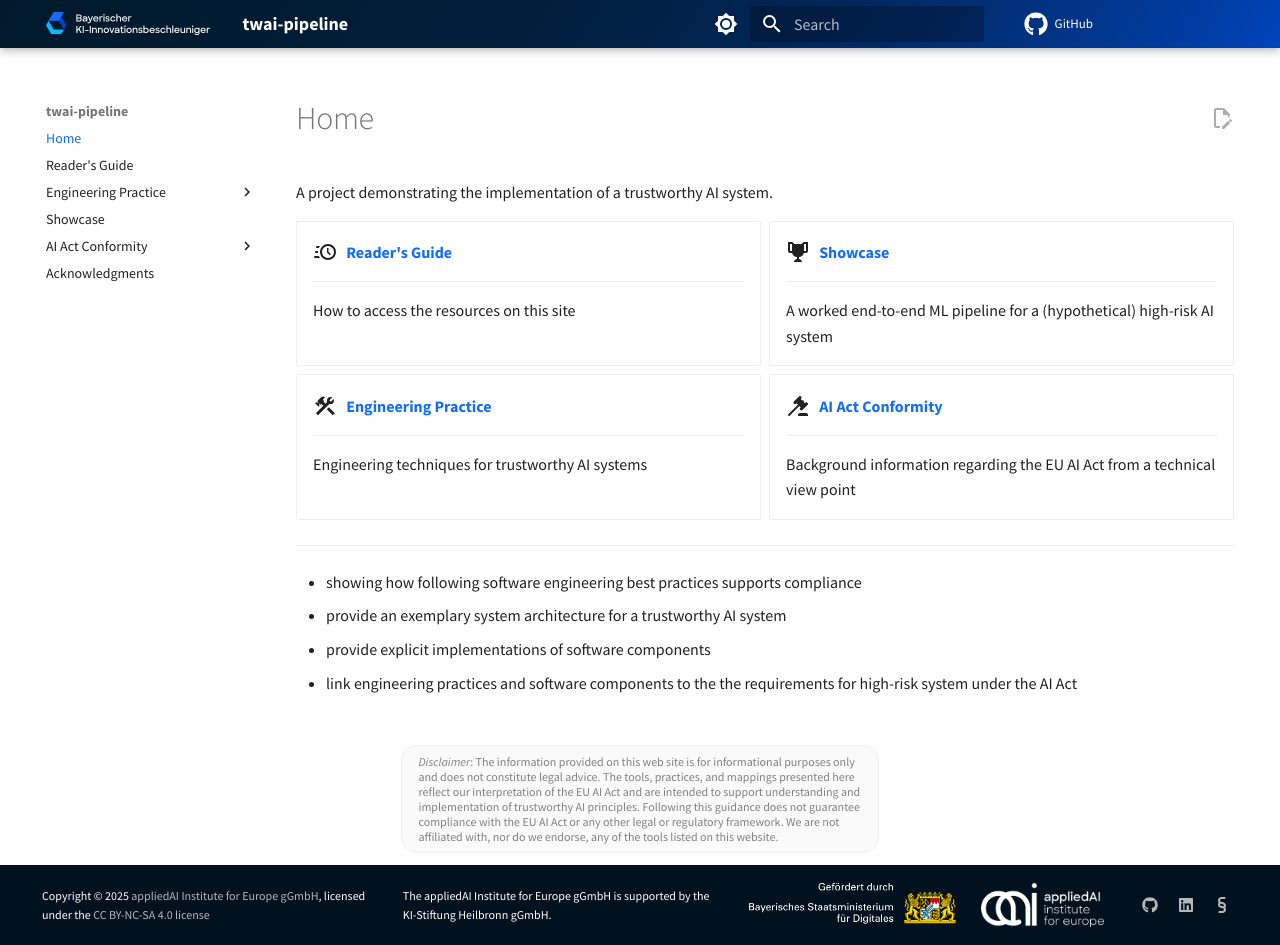
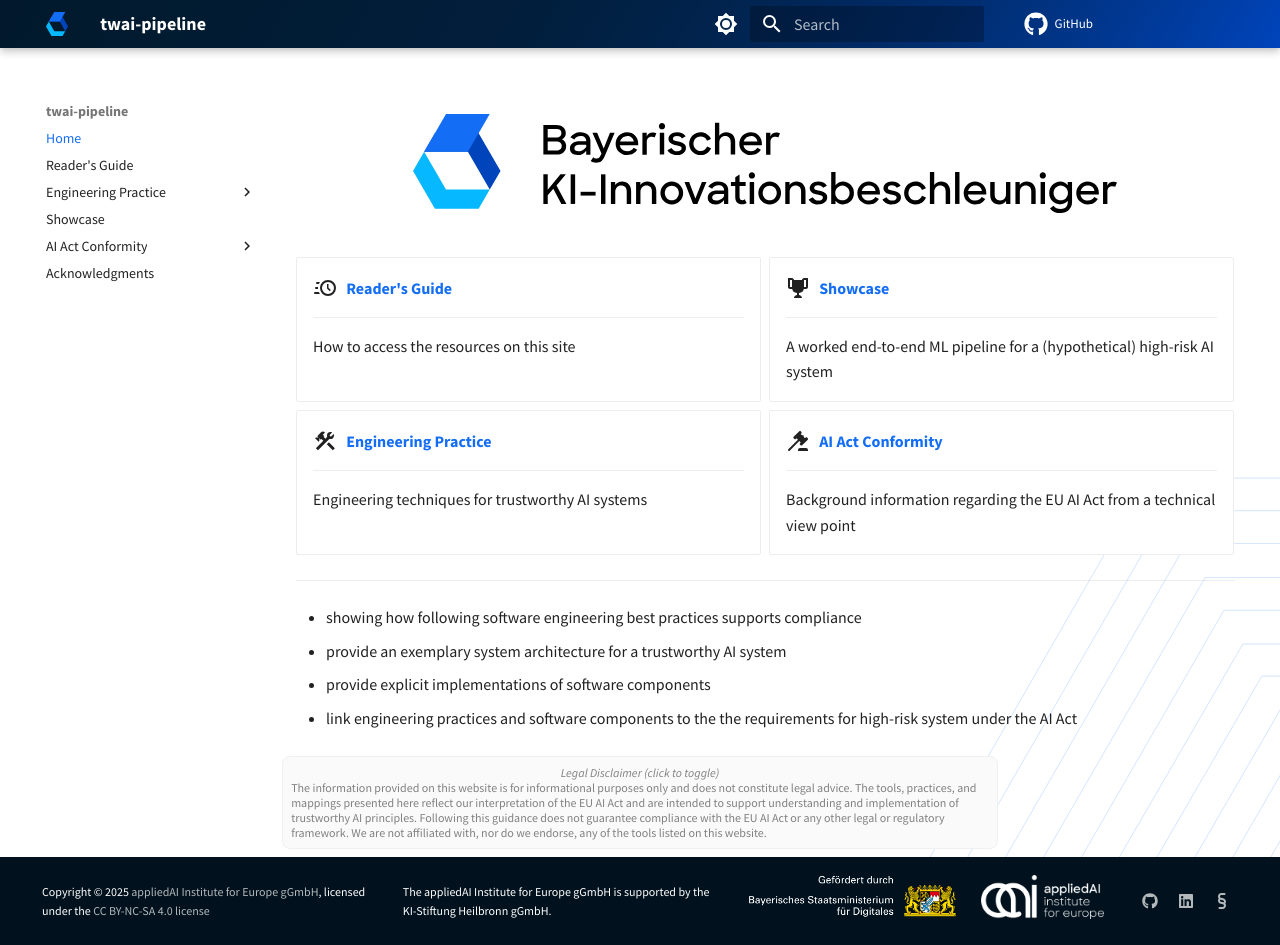
Before and after one commit to aai-institute/practical-ai-act, an MkDocs documentation site: the page built from docs/index.md, in a window 1280 px wide and 945 px high. Built offline with MkDocs 1.6.1 and Material for MkDocs 9.7.7, drawn with Linux system fonts in a browser that asks for light colours; plug-ins that fetch from the network failed and are left out; comment, search, counter and statistics services are not loaded; the version menu is left out.

Commit message:
docs: add logos for dark and light mode, add background image, optimize disclaimer

```diff
--- a/docs/_styles/extra.css
+++ b/docs/_styles/extra.css
@@ -1,21 +1,16 @@
-/*Remove leading `!` from code cells, which use the cell magic for shell commands*/
-code>.err:first-of-type {
-    display: none;
-}
-
 /* Hide empty root heading (-> `#`) */
 h1#_1 {
     display: none;
 }
 
-.logo {
+.hero-logo {
     /* No wider than the screen on smaller screens */
-    max-width: min(100%, 100vw) !important;
+    max-width: min(75%, 75vw) !important;
     max-height: 196px;
 
     /* Horizontally centered */
     display: block;
-    margin: 0 auto;
+    margin: 0 auto 2rem;
 }
 
 table {
@@ -25,24 +20,6 @@ table {
     margin: 0 auto;
     overflow-x: auto;
     white-space: nowrap;
-}
-
-.nt-card .landing-page-icon {
-    color: #b7c6cf;
-}
-
-.nt-card:hover .landing-page-icon {
-    color: var(--md-accent-fg-color);
-}
-
-.celltag_Remove_all_output .output_wrapper,
-.celltag_Remove_single_output .output_wrapper {
-    display: none !important
-}
-
-
-.celltag_Remove_input .input_wrapper {
-    display: none !important
 }
 
 /* References to the AI Act generated by custom Markdown extension */
--- a/docs/_styles/theme.css
+++ b/docs/_styles/theme.css
@@ -11,6 +11,9 @@
   --md-primary-fg-color: #146ef5;
   --md-primary-fg-color--light: #06b8ff;
   --md-primary-fg-color--dark: #01192b;
+
+  --card-bg-color: var(--md-primary-bg-color);
+  --bg-gradient-color: rgba(255, 255, 255, 70%);
 }
 
 /* Dark mode theme, derived from the mkdocs-material default dark theme `slate` */
@@ -18,13 +21,28 @@
   --md-primary-fg-color: #06b8ff;
   --md-primary-fg-color--light: #06b8ff;
   --md-primary-fg-color--dark: #0044bb;
+
+  --card-bg-color: hsla(var(--md-hue),15%, 14%, 1);
+  --bg-gradient-color: hsla(var(--md-hue),15%, 14%, 70%);
 }
+
+/* ----- Individual elements ----- */
 
 /* Hide dark images in light mode */
 [data-md-color-scheme="aai-light"] img[src$="#only-dark"],
 [data-md-color-scheme="aai-light"] img[src$="#gh-dark-mode-only"] {
   display: none;
 }
+
+/* Hexagon pattern in the background, behind a semi-transparent color overlay */
+.md-container {
+  background: linear-gradient(
+    var(--bg-gradient-color),
+    var(--bg-gradient-color)
+  ),
+  url("/_images/bg-pattern.svg") no-repeat right -580px bottom -450px fixed;
+}
+
 
 .md-header {
   background: linear-gradient(120deg, #01192b, 75%, #0044bb);
@@ -33,3 +51,7 @@
 .md-footer {
   background: var(--md-primary-fg-color--dark);
 }
+
+.cards {
+  background-color: var(--card-bg-color);
+}
--- a/docs/_theme_overrides/partials/disclaimer.html
+++ b/docs/_theme_overrides/partials/disclaimer.html
@@ -2,26 +2,48 @@
   .content-notice {
     align-self: center;
     font-size: 0.6rem;
+    margin-bottom: 8px;
+
+    max-width: 120ch;
+    padding: 8px 8px;
+    border: 1px solid #f0f0f0;
+    border-radius: 8px;
+    color: grey;
+    background-color: #fafafa;
+
+    cursor: pointer;
   }
 
   .content-notice p {
-    color: grey;
-    background-color: #fafafa;
-    max-width: 80ch;
-    padding: 8px 16px;
-    border: 1px solid #f0f0f0;
-    border-radius: 16px;
+    margin: 0;
   }
 
-  [data-md-color-scheme="slate"] .content-notice p {
+  .disclaimer-title {
+    text-align:  center;
+    width: 100%;
+    font-style: italic;
+  }
+
+  #disclaimer-text {
+    transition: max-height .25s ease-out !important;
+    overflow: hidden;
+    max-height: 0;
+  }
+
+  #disclaimer-text.visible {
+    transition: max-height .25s ease-in !important;
+    max-height: 500px;
+  }
+
+  [data-md-color-scheme="slate"] .content-notice {
     color: grey;
     background-color: #333;
     border-color: #444;
   }
 </style>
 <div class="content-notice">
-  <p>
-    <em>Disclaimer</em>: The information provided on this web site is for
+  <p class="disclaimer-title">Legal Disclaimer (click to toggle)</p>
+    <p id="disclaimer-text" class="visible">The information provided on this website is for
     informational purposes only and does not constitute legal advice. The tools,
     practices, and mappings presented here reflect our interpretation of the EU
     AI Act and are intended to support understanding and implementation of
@@ -31,3 +53,10 @@
     website.
   </p>
 </div>
+
+<script>
+  const disclaimerText = document.getElementById("disclaimer-text")
+  Array.from(document.getElementsByClassName("content-notice")).forEach(el => el.addEventListener("click", () => {
+    disclaimerText.classList.toggle("visible");
+  }))
+</script>
--- a/docs/index.md
+++ b/docs/index.md
@@ -12,7 +12,10 @@ hide:
 }
 </style>
 
-A project demonstrating the implementation of a trustworthy AI system.
+#
+
+![](_images/logos/baiaa-logo-black.svg#only-light){ class="hero-logo" }
+![](_images/logos/baiaa-logo.svg#only-dark){ class="hero-logo" }
 
 <div class="grid cards" markdown>
 
--- a/mkdocs.yml
+++ b/mkdocs.yml
@@ -99,7 +99,7 @@ markdown_extensions:
 theme:
   name: "material"
   custom_dir: docs/_theme_overrides
-  logo: _images/logos/baiaa-logo.svg
+  logo: _images/logos/baiaa-icon.svg
   favicon: _images/logos/baiaa-icon.svg
   font:
     text: Source Sans Pro # Arial replacement
@@ -113,7 +113,6 @@ theme:
     - content.tabs.link
     - content.code.copy
     - content.code.annotate
-    - content.action.edit
   palette:
     # Palette toggle for light mode
     - scheme: aai-light
```
Also changed, not shown: docs/_images/bg-pattern.svg (added), docs/_images/logos/baiaa-logo-black.svg (added).
